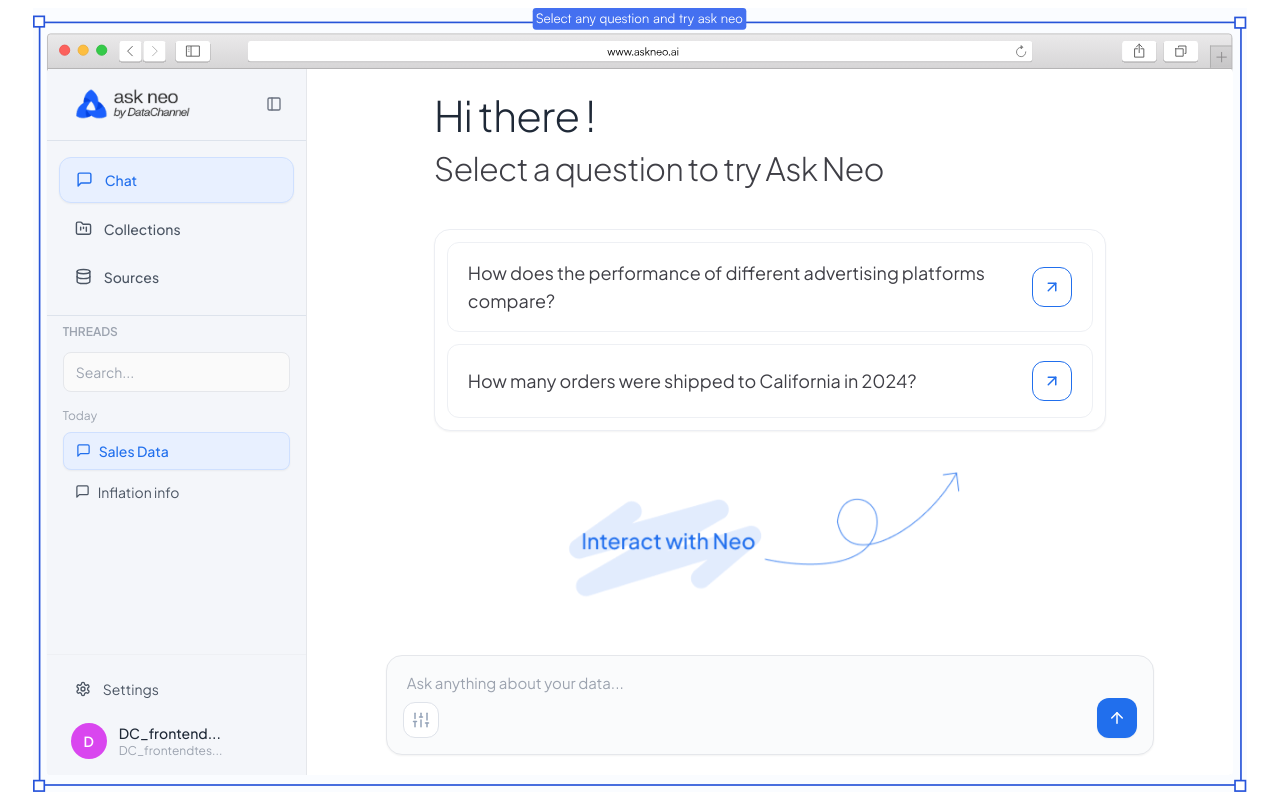
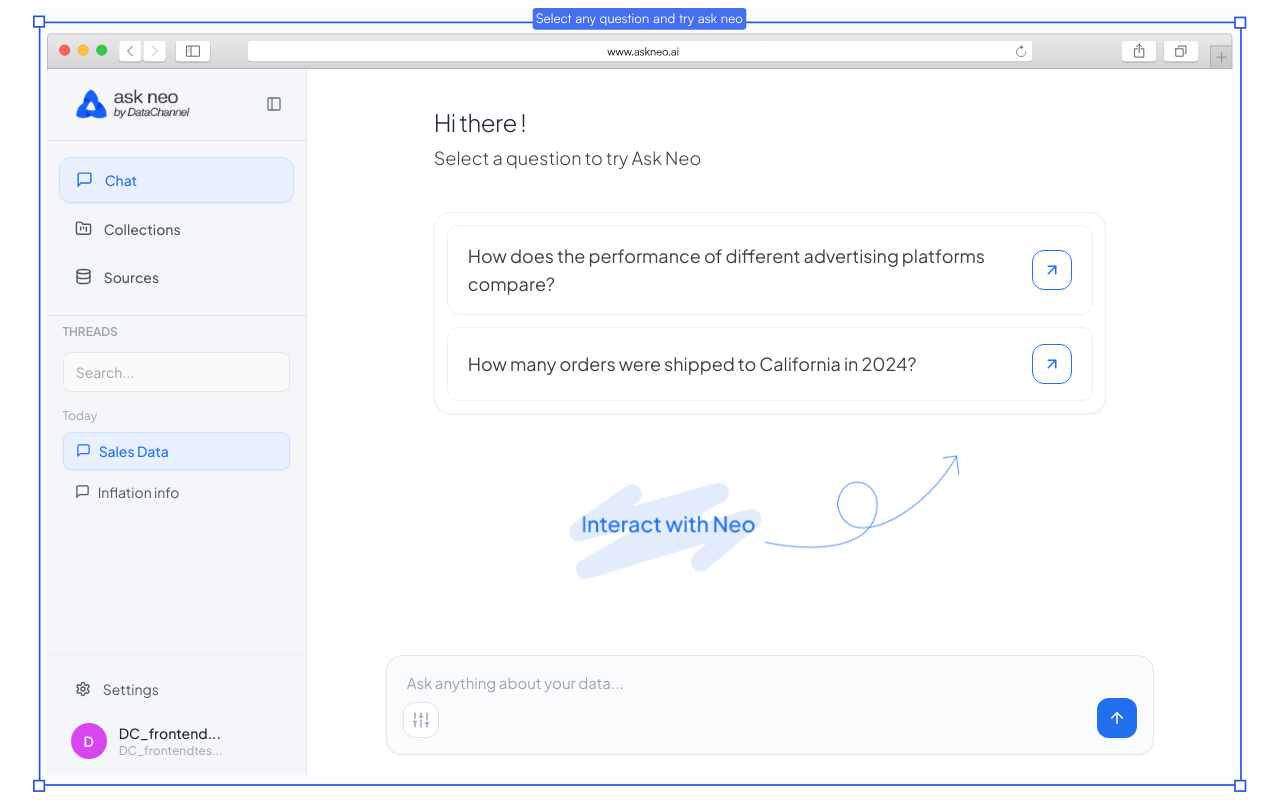
Before and after one commit to DataChannelTechnologies/Neo-Demo-Asset, a React (Vite) app: page / in a window 1280 px wide. Built offline with nearby package versions, Linux system fonts and the light colour scheme.

Commit message:
Updated font size

```diff
--- a/src/App.tsx
+++ b/src/App.tsx
@@ -279,11 +279,11 @@ function App() {
                       <div className="max-w-2xl mx-auto w-full flex flex-col justify-center">
 
                         <div className="mb-10">
-                          <h1 className="text-[42px] leading-[48px] font-light tracking-tight">
+                          <h1 className="text-[24px] leading-[28px] font-light tracking-tight">
                             Hi there !
                           </h1>
 
-                          <h2 className="text-[32px] leading-[42px] font-light tracking-tight text-[#3f3f46] mt-2">
+                          <h2 className="text-[18px] leading-[28px] font-light text-[#3f3f46] mt-2">
                             Select a question to try Ask Neo
                           </h2>
                         </div>
```
